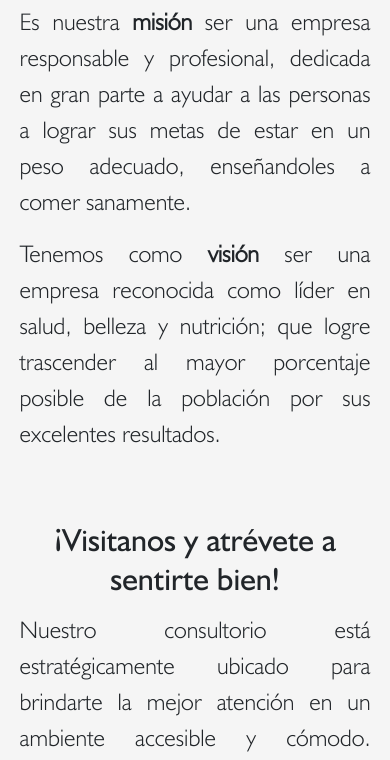
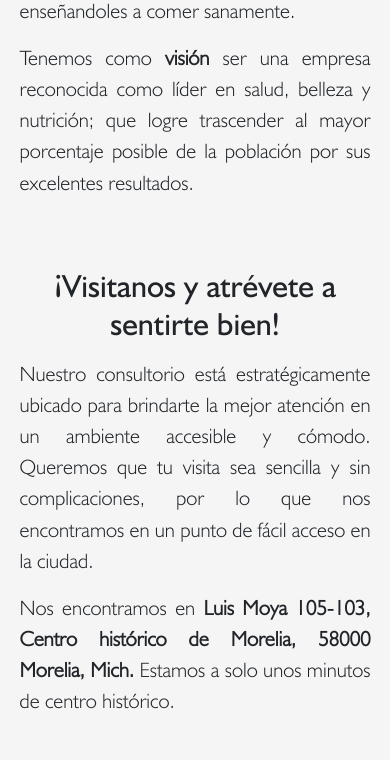
Before and after one commit to JoacoElexer/SaberComer, a website: page pages/Index.html in a window 390 px wide. Shown: the part 1240-2000 px from the top of the page. Drawn offline with nearby package versions, Linux system fonts and the light colour scheme.

Commit message:
Tamaño de letra responsiva solucionado 2

```diff
--- a/styles/indexStyles.css
+++ b/styles/indexStyles.css
@@ -382,7 +382,7 @@ main {
 
     #aboutContent p {
         font-family: 'Humanst521-Lt-BT';
-        font-size: 1.5rem;
+        font-size: 1.3rem;
         text-align: justify;
     }
 
@@ -414,7 +414,7 @@ main {
 
     #locationContent p {
         font-family: 'Humanst521-Lt-BT';
-        font-size: 1.5rem;
+        font-size: 1.3rem;
         text-align: justify;
     }
 
```
